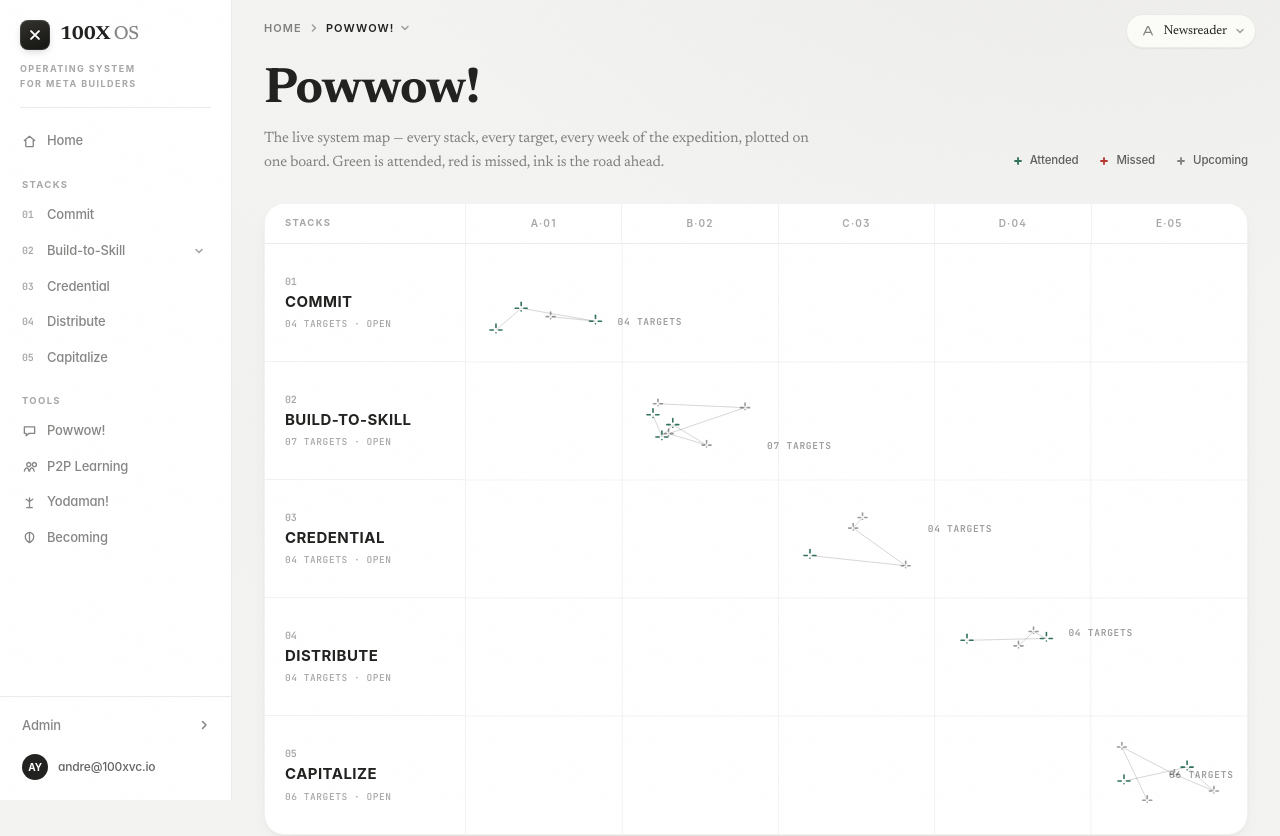
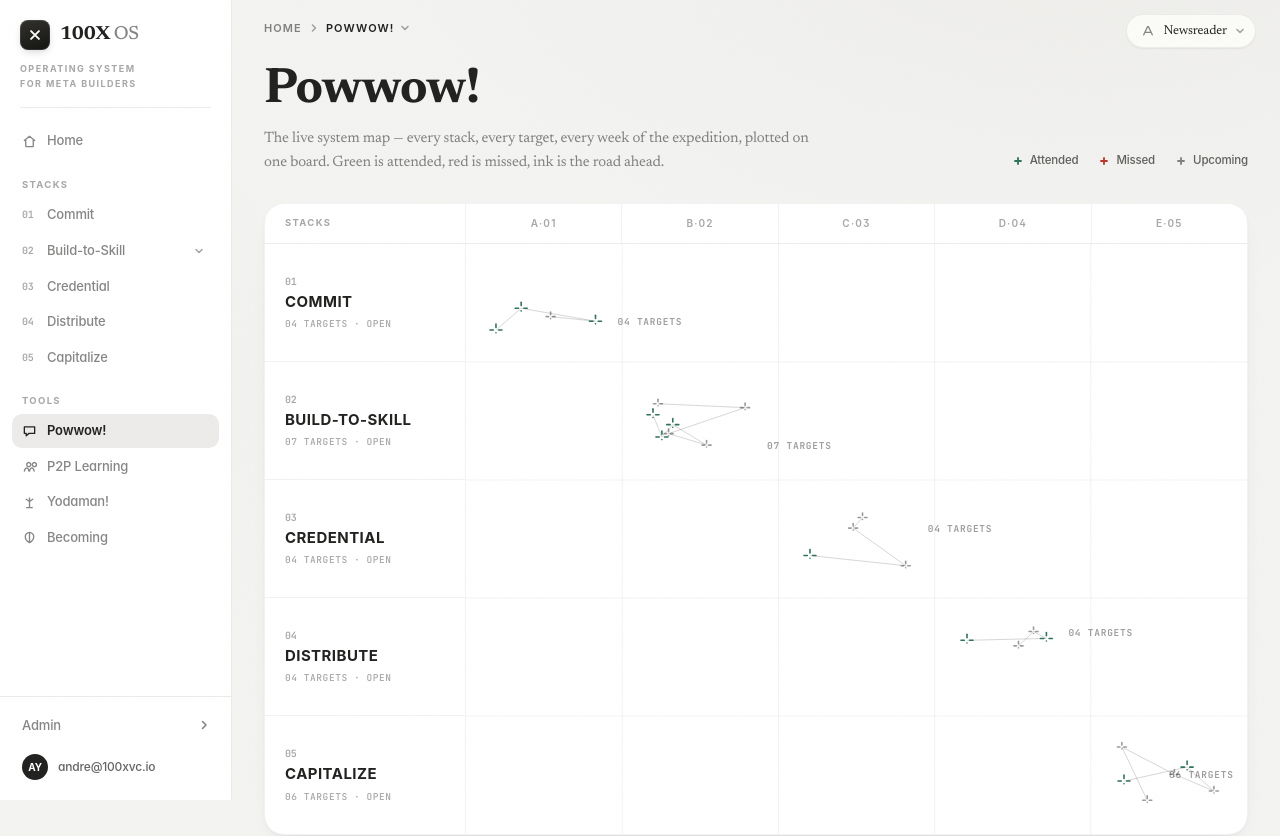
Before and after one commit to rystraum/kimi-experiments, a React (Vite) app in the folder websites/skeuomorphic-100xvc/: page /powwow in a window 1280 px wide. Shown: the top 836 px of the page. Built offline with nearby package versions, Linux system fonts and the light colour scheme; a web font is replaced by a local one.

Commit message:
Wire Powwow! nav item to /powwow

```diff
--- a/websites/skeuomorphic-100xvc/src/components/shell/Sidebar.tsx
+++ b/websites/skeuomorphic-100xvc/src/components/shell/Sidebar.tsx
@@ -51,7 +51,7 @@ const STACK_LINKS: StackLink[] = [
 ];
 
 const TOOL_LINKS = [
-  { glyph: 'powwow', label: 'Powwow!', to: '/soon/powwow' },
+  { glyph: 'powwow', label: 'Powwow!', to: '/powwow' },
   { glyph: 'p2p', label: 'P2P Learning', to: '/soon/p2p-learning' },
   { glyph: 'yoda', label: 'Yodaman!', to: '/soon/yodaman' },
   { glyph: 'becoming', label: 'Becoming', to: '/gps' },
```
